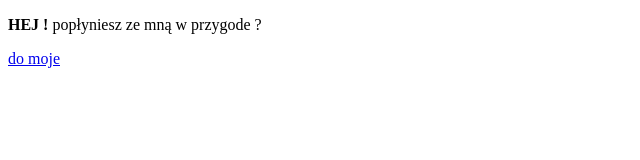
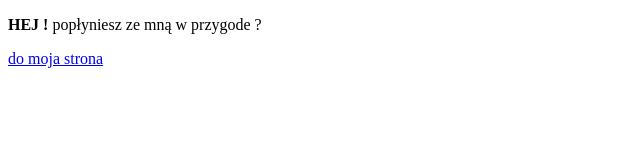
Before and after one commit to kbaraniecki90/TestWeb, a plain HTML site: page index.html in a window 1280 px wide. Shown: the full height of the page, 0-640 px from the left. Drawn offline with Linux system fonts and the light colour scheme.

Commit message:
poprawiłem footer

```diff
--- a/index.html
+++ b/index.html
@@ -13,7 +13,7 @@
     </p>
 
     <footer>
-    <a href="#"> do moje</a>
+    <a href="#"> do moja strona</a>
     </footer>
 </body>
 </html>
```
